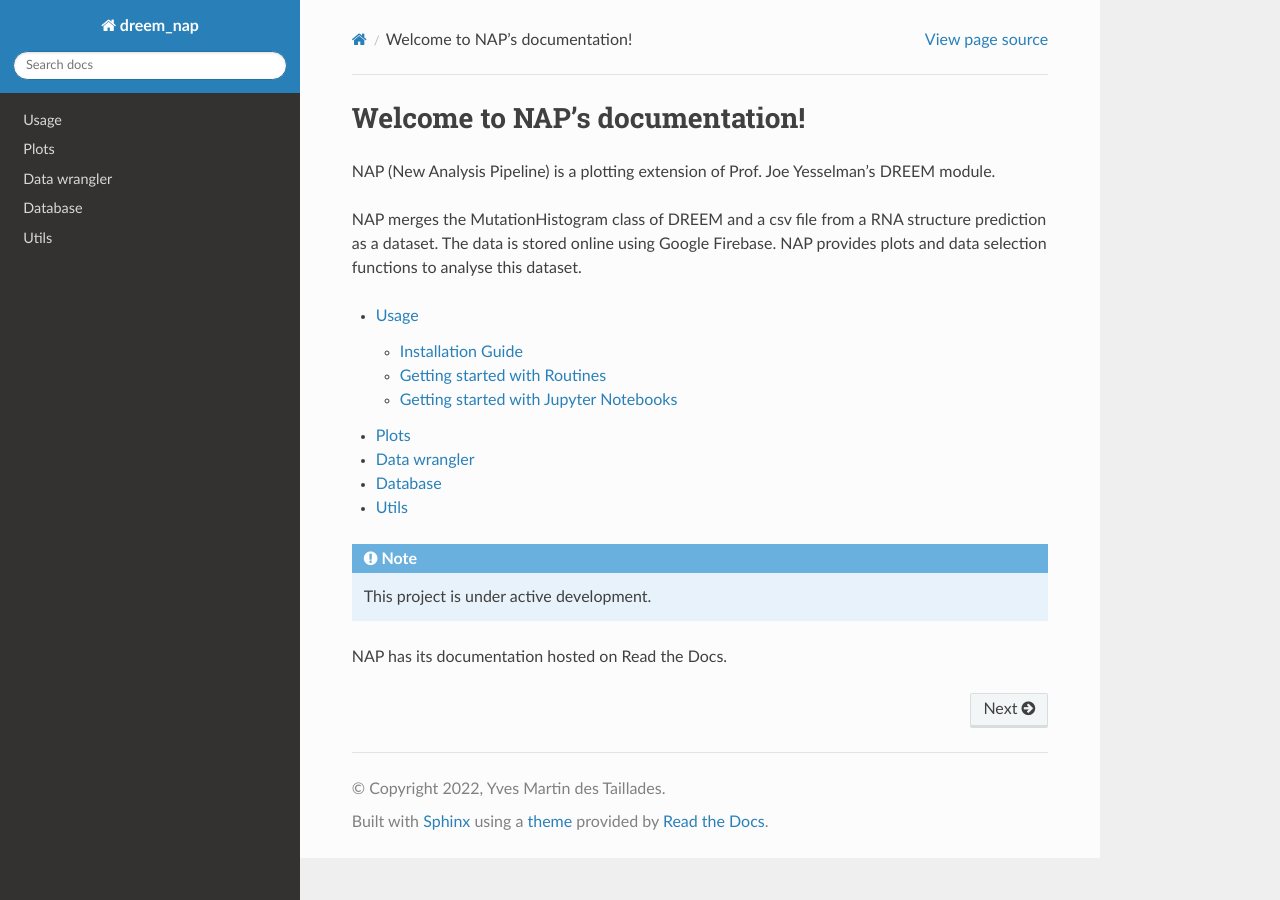
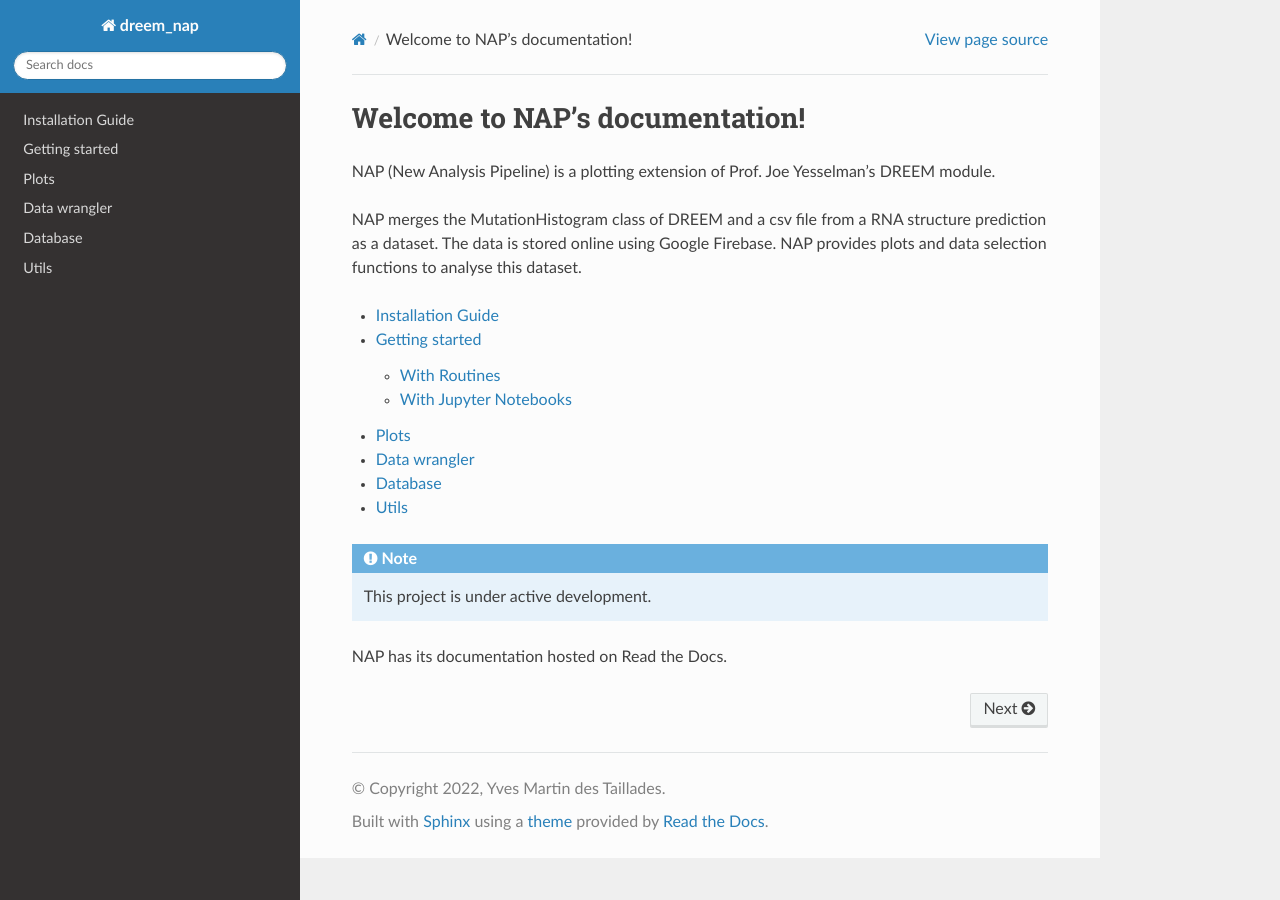
Before and after one commit to yvesmartindestaillades/NAP, a Sphinx documentation site: the page built from docs/source/index.rst, in a window 1280 px wide. Built offline with Sphinx 7.4.7 and the Read the Docs theme 2.0.0, drawn with Linux system fonts in a browser that asks for light colours.

Commit message:
structured (again) the docs, added content

```diff
--- a/docs/source/database.rst
+++ b/docs/source/database.rst
@@ -3,6 +3,8 @@
 Database
 ========
 
+In this section, will be described the database manipulation functions.
+
 .. automodule:: dreem_nap.database
    :members:
    :undoc-members:
--- a/docs/source/index.rst
+++ b/docs/source/index.rst
@@ -14,7 +14,8 @@ file from a RNA structure prediction as a dataset. The data is stored online usi
 NAP provides plots and data selection functions to analyse this dataset.
 
 .. toctree::
-   usage
+   installation
+   getting_started
    plot
    data_wrangler
    database
--- a/docs/source/installation.rst
+++ b/docs/source/installation.rst
@@ -1,5 +1,5 @@
 Installation Guide
-------------------
+==================
 
 Clone this repo on your computer:
 ::
```
Also changed, not shown: docs/source/getting_started.rst (added, +12 -0 lines), docs/source/plot.rst (+11 -0 lines), docs/source/usage.rst (deleted, +0 -13 lines).
